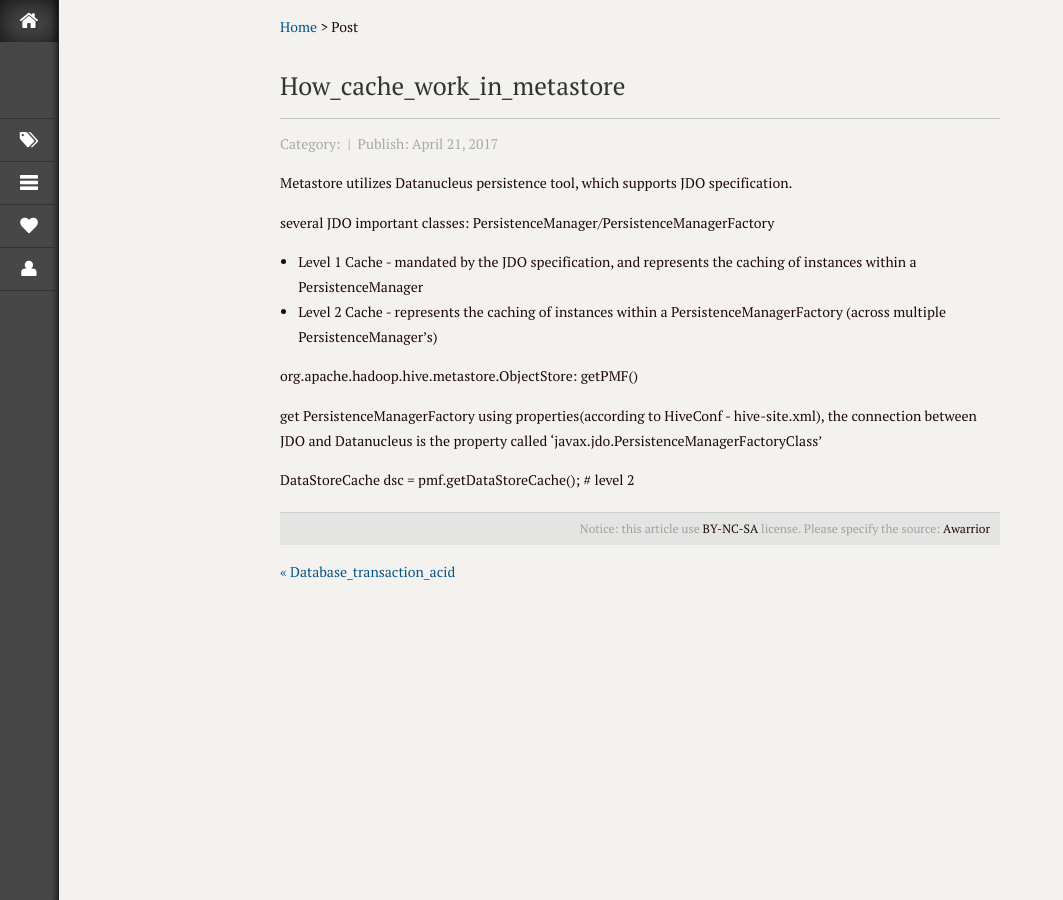
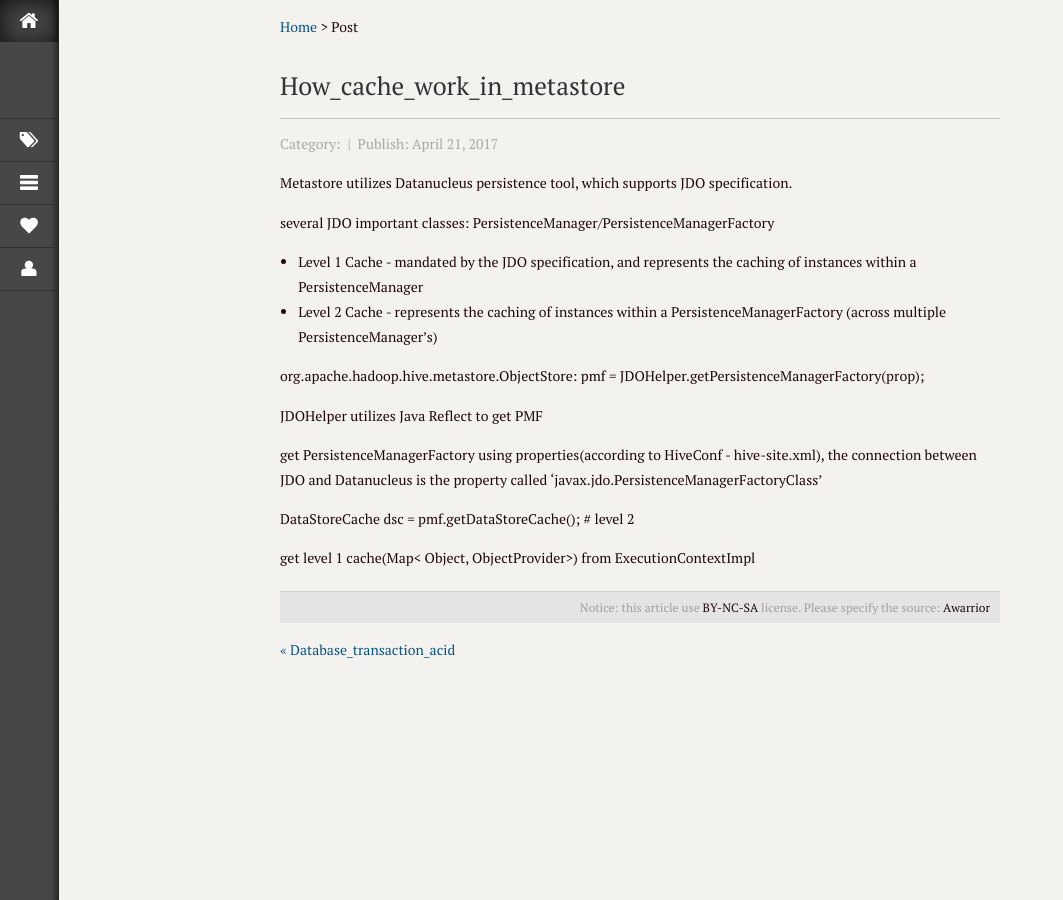
Before and after one commit to awarrior/awarrior.github.io, a Jekyll site: the page built from _posts/2017-04-21-how_cache_work_in_metastore.md, in a window 1280 px wide. Shown: the whole page, without its empty margins (0-1063 px from the left). Built offline with Jekyll 4.4.1, drawn with Linux system fonts in a browser that asks for light colours; our own code applies the rules of GitHub Pages for plain Markdown files.

Commit message:
Update 2017-04-21-how_cache_work_in_metastore.md

```diff
--- a/_posts/2017-04-21-how_cache_work_in_metastore.md
+++ b/_posts/2017-04-21-how_cache_work_in_metastore.md
@@ -5,8 +5,12 @@ several JDO important classes: PersistenceManager/PersistenceManagerFactory
 * Level 1 Cache - mandated by the JDO specification, and represents the caching of instances within a PersistenceManager
 * Level 2 Cache - represents the caching of instances within a PersistenceManagerFactory (across multiple PersistenceManager's)
 
-org.apache.hadoop.hive.metastore.ObjectStore: getPMF()
+org.apache.hadoop.hive.metastore.ObjectStore: pmf = JDOHelper.getPersistenceManagerFactory(prop);
+
+JDOHelper utilizes Java Reflect to get PMF
 
 get PersistenceManagerFactory using properties(according to HiveConf - hive-site.xml), the connection between JDO and Datanucleus is the property called 'javax.jdo.PersistenceManagerFactoryClass'
 
 DataStoreCache dsc = pmf.getDataStoreCache(); # level 2
+
+get level 1 cache(Map< Object, ObjectProvider>) from ExecutionContextImpl
```
